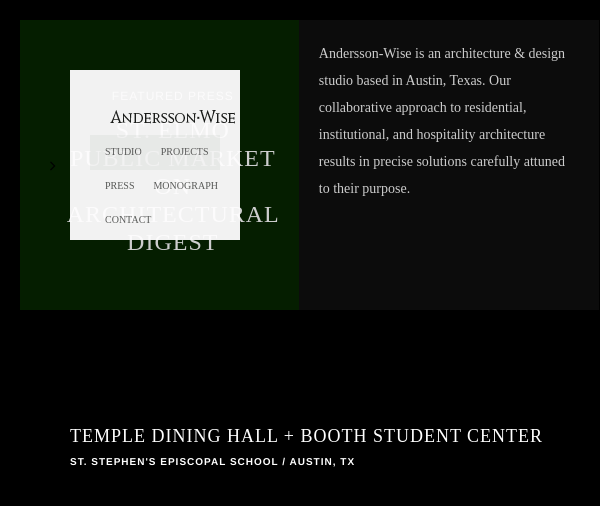
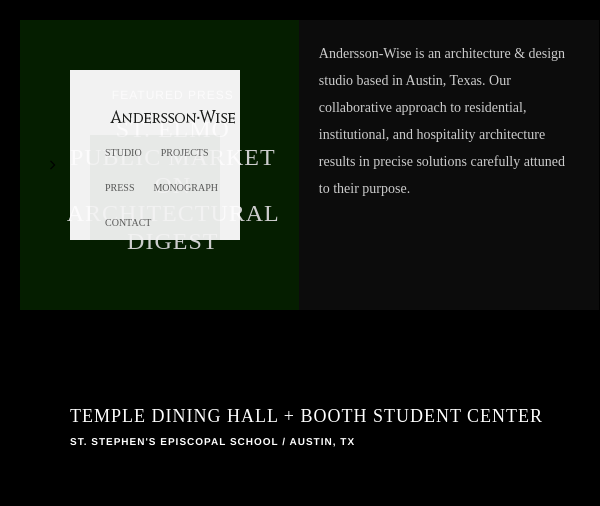
Before and after one commit to YuliaBilchinskaya/Store, a plain HTML site: page Andersson-wise/HomePage.html in a window 600 px wide. Drawn offline with Linux system fonts and the light colour scheme; files whose address does not match are found by name.

Commit message:
Andersson-wise

```diff
--- a/Andersson-wise/sass/blocks/HomePage/_project-block(max-width 600px).scss
+++ b/Andersson-wise/sass/blocks/HomePage/_project-block(max-width 600px).scss
@@ -4,7 +4,6 @@
 	max-width: 600px;
 	height: auto;
 	padding: 20px;
-
 }
 .project-block {
 	width: 100%;
@@ -21,14 +20,13 @@
 				}
 			}
 			.menu {
-				height: 35px;
 				background-color: $secmenu-color;
 				text-transform: uppercase;
 	   			li {
 	    			display: inline-block;
 	    			padding-left: 15px;
 	     			a {
-	     				line-height: 34px;
+	     				line-height: 35px;
     					font-size: 10px;
     					color: $grey-color;
 	      			&:hover {
@@ -41,6 +39,7 @@
 		}
 	.project-location {
 		height: auto;
+		padding-bottom: 20px;
 		h2 > a {
 			font: lighter 18px $font-stack;
 			color: $white-color;
@@ -67,9 +66,8 @@
 	.repeat {
 		height: auto;
 		background-color: $white-color;
-    	margin: 0 auto;
-    	line-height: 40px;
     	margin-bottom: 20px;
+    	padding: 10px;
     	a {
     		font: 11px $font-stack;
     		line-height: 11px;
--- a/Andersson-wise/sass/blocks/HomePage/_secondary-blocks(max-width 600px).scss
+++ b/Andersson-wise/sass/blocks/HomePage/_secondary-blocks(max-width 600px).scss
@@ -1,22 +1,19 @@
 @media screen and (max-width: 600px) {
 .secondary-blocks {
-	height: 180px;
 	width: 100%;
-	@include flex-block();
 	padding-bottom: 20px;
 	.mass-media {
 		background-color: $white-color;
-		line-height: 40px;
-		height: auto;
+		margin-bottom: 20px;
+		padding: 10px;
 		h4 > a {
 			color: $grey-color;
     		font: lighter 11px $font-stack;
-    		line-height: 11px;
     		color: #555;
     		text-transform: uppercase;
 		}
-		.icon-angle-right, h4, .text-center {
-			display: inline-block;
+		.icon-angle-right, h4 {
+			display: inline;
 		}
 	}
 	.info-block {
@@ -24,7 +21,6 @@
 		padding: 20px;
 		font-size: 15px;
     	line-height: 23px;
-    	height: auto;
 		p {
 			color: $grey-color;
 			font-family: $font-stack;
--- a/Andersson-wise/sass/blocks/Press/_project-menu(max-width 600px).scss
+++ b/Andersson-wise/sass/blocks/Press/_project-menu(max-width 600px).scss
@@ -136,10 +136,10 @@
     			background-color: #777;
     			text-align: center;
     			width: 25px;
+    			margin: 5px;
     			font-size: 13px;
     			line-height: 25px;
     			font-family: $font-Verdana;
-    			cursor: pointer;
     			&:hover {
     				 background-color: #555;
     				transition: 0.3s;
--- a/Andersson-wise/sass/blocks/Press/_project-news(min-width 600px).scss
+++ b/Andersson-wise/sass/blocks/Press/_project-news(min-width 600px).scss
@@ -103,12 +103,13 @@
     			background-color: #777;
     			text-align: center;
     			width: 25px;
+                margin: 5px;
     			font-size: 13px;
     			line-height: 25px;
     			font-family: $font-Verdana;
     			cursor: pointer;
     			&:hover {
-    				 background-color: #555;
+    				background-color: #555;
     				transition: 0.3s;
     			}
     			a {
```
Also changed, not shown: Andersson-wise/sass/HomePage.css, Andersson-wise/sass/Press.css, 2 other files.
